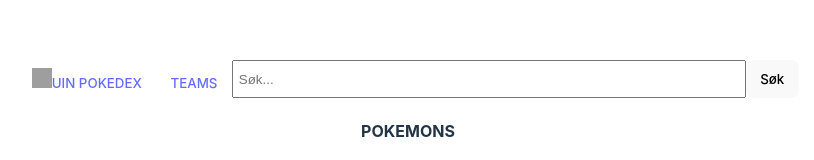
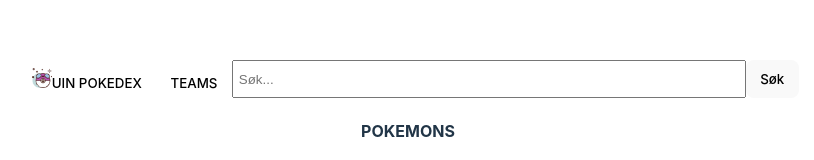
Before and after one commit to vmorstad/UIN24_EKSAMEN_GRUPPE23, a React (Vite) app in the folder frontend/: page /teams/1 in a window 1280 px wide. Shown: the part 138-298 px from the top of the page, without its empty margins (232-1046 px from the left). Built offline with nearby package versions, Linux system fonts and the light colour scheme; no server answers; grey boxes are pictures that could not be loaded.

Commit message:
litt styling for Link i Nav.jsx

```diff
--- a/frontend/src/components/Nav.jsx
+++ b/frontend/src/components/Nav.jsx
@@ -18,11 +18,11 @@ export default function Nav() {
     <nav className="NavContainer">
       <li>
         <button className="pokedex-button">
-          <img src="gaming.png" alt="UIN POKEDEX" className="UIN POKEDEX" />
-          <Link to="/">UIN POKEDEX</Link>
+          <img src="\public\gaming.png" alt="UIN POKEDEX" className="UIN POKEDEX" />
+          <Link className="NavLink" to="/">UIN POKEDEX</Link>
         </button>
         <button className="pokedex-button TEAMS">
-          <Link to="/teams">TEAMS</Link>
+          <Link className="NavLink" to="/teams">TEAMS</Link>
         </button>
       </li>
 
--- a/frontend/src/styles/App.scss
+++ b/frontend/src/styles/App.scss
@@ -9,6 +9,11 @@
     display: flex;
     justify-content: space-between;
     list-style-type: none;
+
+    .NavLink {
+        text-Decoration: none;
+        color: inherit;
+    }
 
     // Knapper
     .pokedex-button{
@@ -115,8 +120,8 @@
     }
 
     img {
-      width: 400px; /* Juster størrelsen etter behov */
-      height: 400px; /* Juster størrelsen etter behov */
+      width: 400px;
+      height: 400px;
       border-radius: 3%;
     }
   }
```
